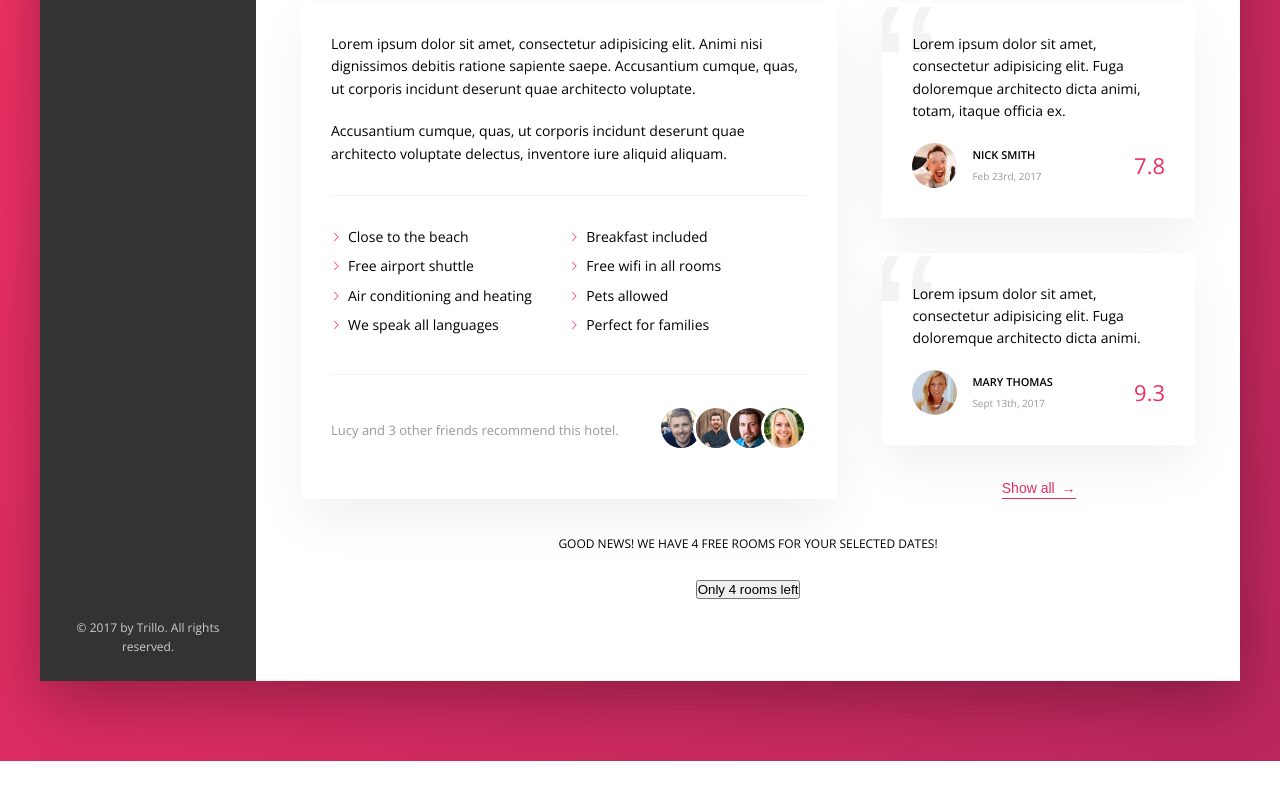
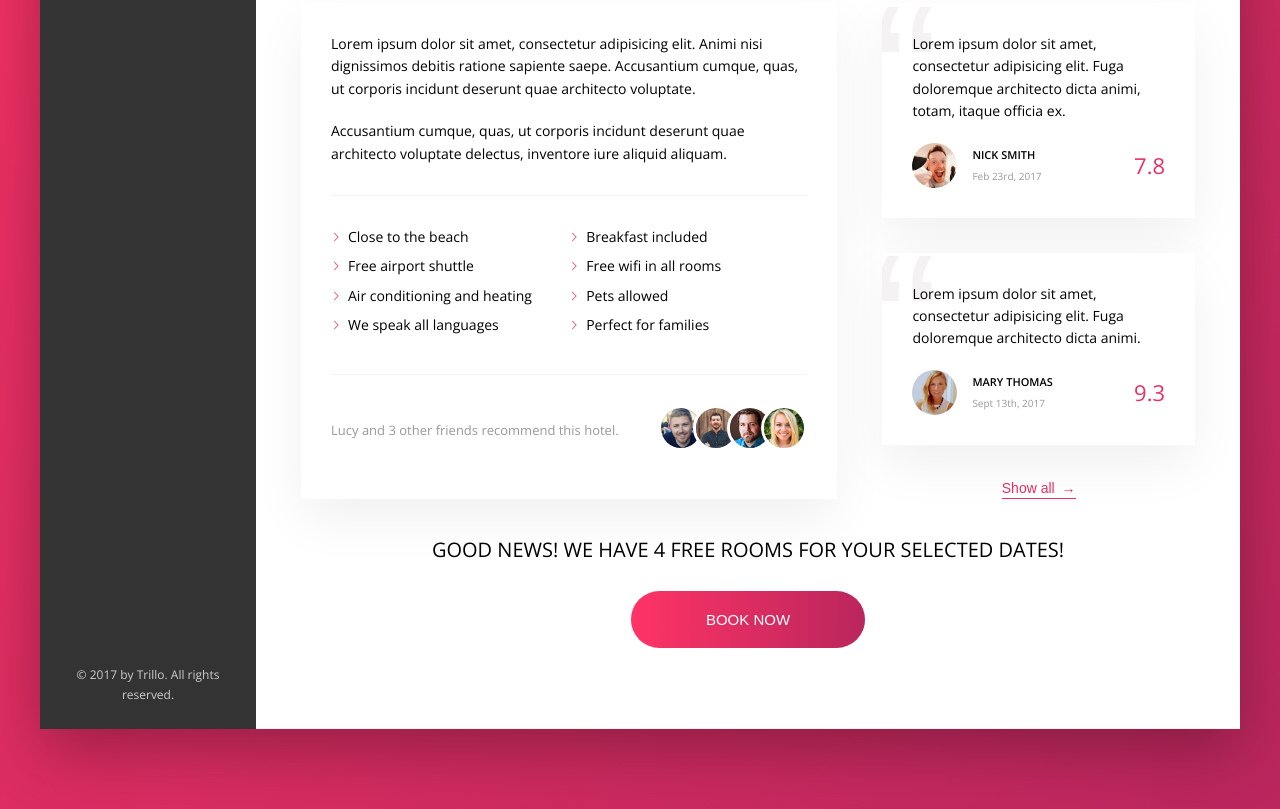
Before and after one commit to bradripple/Trillo, a plain HTML site: page starter/index.html in a window 1280 px wide. Shown: the part 644-1453 px from the top of the page. Before the commit the page ends 1405 px from the top, so only its background shows below. Drawn offline with nearby package versions, Linux system fonts and the light colour scheme.

Commit message:
Completed CTA section

```diff
--- a/starter/css/style.css
+++ b/starter/css/style.css
@@ -395,7 +395,40 @@ body {
   text-align: center;
   flex-basis: 100%; }
   .cta__book-now {
-    font-size: 1.2rem;
+    font-size: 2rem;
     font-weight: 300;
     text-transform: uppercase;
     margin-bottom: 2.5rem; }
+
+.btn {
+  font-size: 1.5rem;
+  font-weight: 300;
+  text-transform: uppercase;
+  border-radius: 100px;
+  border: none;
+  background-image: linear-gradient(to right, var(--color-primary-light), var(--color-primary-dark));
+  color: #fff;
+  position: relative;
+  overflow: hidden;
+  cursor: pointer; }
+  .btn > * {
+    display: inline-block;
+    height: 100%;
+    width: 100%;
+    transition: all .2s; }
+  .btn__visible {
+    padding: 2rem 7.5rem; }
+  .btn__invisible {
+    position: absolute;
+    padding: 2rem 0;
+    left: 0;
+    top: -100%; }
+  .btn:hover {
+    background-image: linear-gradient(to left, var(--color-primary-light), var(--color-primary-dark)); }
+  .btn:hover .btn__visible {
+    transform: translateY(100%); }
+  .btn:hover .btn__invisible {
+    top: 0; }
+  .btn:focus {
+    outline: none;
+    animation: pulsate 1s infinite; }
--- a/starter/index.html
+++ b/starter/index.html
@@ -206,7 +206,8 @@
                                 Good news! We have 4 free rooms for your selected dates!
                             </h2>
                             <button class="btn">
-                                Only 4 rooms left
+                                <span class="btn__visible">Book now</span>
+                                <span class="btn__invisible">Only 4 rooms left</span>
                             </button>
                         </div>
 
--- a/starter/sass/_components.scss
+++ b/starter/sass/_components.scss
@@ -458,9 +458,59 @@
     flex-basis: 100%;
 
     &__book-now {
-        font-size: 1.2rem;
+        font-size: 2rem;
         font-weight: 300;
         text-transform: uppercase;
         margin-bottom: 2.5rem;
     }
 }
+
+
+//////////////////////////////////////
+// CALL TO ACTION - BUTTON
+.btn {
+    font-size: 1.5rem;
+    font-weight: 300;
+    text-transform: uppercase;
+    border-radius: 100px;
+    border: none;
+    background-image: linear-gradient(to right, var(--color-primary-light), var(--color-primary-dark));
+    color: #fff;
+    position: relative;
+    overflow: hidden;
+    cursor: pointer;
+
+    & > * {
+        display: inline-block;
+        height: 100%;
+        width: 100%;
+        transition: all .2s;
+    }
+    &__visible {
+        padding: 2rem 7.5rem;
+    }
+
+    &__invisible {
+        position: absolute;
+        padding: 2rem 0;
+        left: 0;
+        top: -100%;
+    }
+
+    &:hover {
+        background-image: linear-gradient(to left, var(--color-primary-light), var(--color-primary-dark));
+    }
+
+    &:hover &__visible{
+        transform: translateY(100%);
+    }
+
+    &:hover &__invisible {
+        top: 0;
+    }
+
+    &:focus {
+        outline: none;
+        animation: pulsate 1s infinite;
+    }
+}
```
